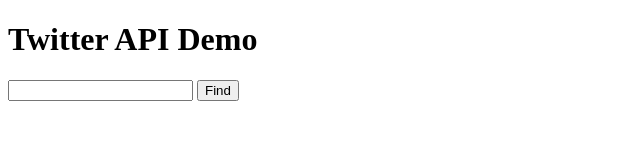
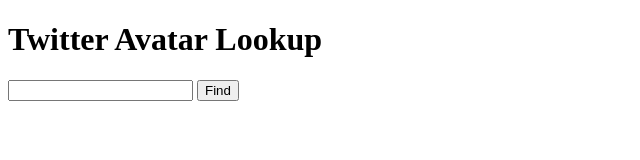
Before and after one commit to AndrewWesterman/bridge-json, a plain HTML site: page index.html in a window 1280 px wide. Shown: the whole page, without its empty margins (0-640 px from the left). Drawn offline with nearby package versions, Linux system fonts and the light colour scheme.

Commit message:
Changed title of index.html page

```diff
--- a/index.html
+++ b/index.html
@@ -5,7 +5,7 @@
 </head>
 <body>
     <header>
-        <h1>Twitter API Demo</h1>
+        <h1>Twitter Avatar Lookup</h1>
         <input class="username"></input>
         <button class = "submit">Find</button>
     </header>
```
